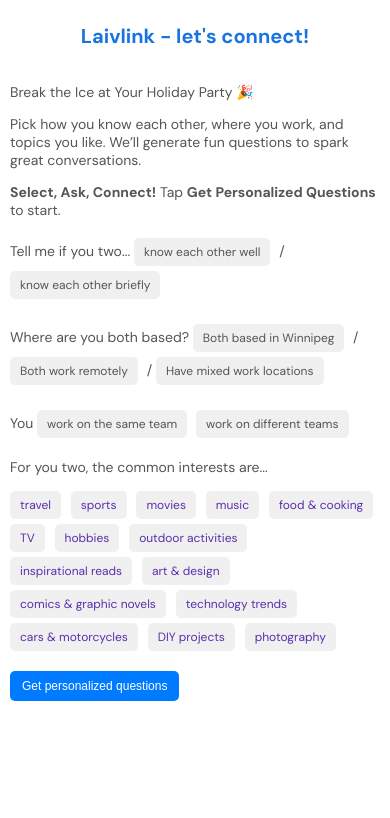
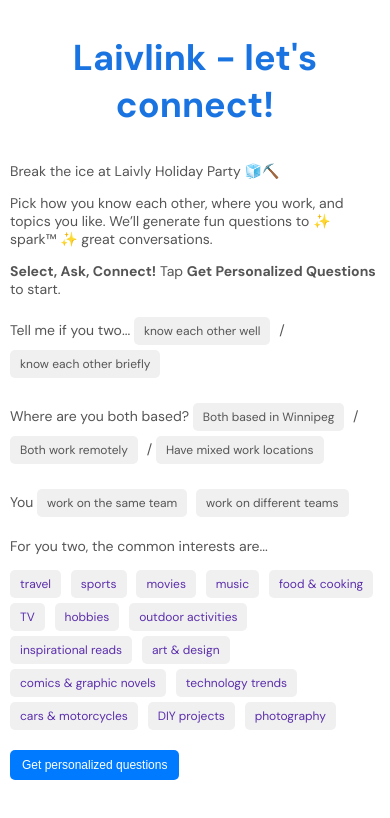
Before and after one commit to bikutoria/laivlink, a website: page index.html in a window 390 px wide. Drawn offline with nearby package versions, Linux system fonts and the light colour scheme; a script that the page names is missing.

Commit message:
changes last minute

```diff
--- a/index.html
+++ b/index.html
@@ -18,9 +18,9 @@
         <h1>Laivlink - let's connect!</h1>
         <div id="choice-submission">
             <div class="selectable-group" id="longevity">
-                <p class="goal-header">Break the Ice at Your Holiday Party 🎉</p>
+                <p class="goal-header">Break the ice at Laivly Holiday Party 🧊⛏️</p>
 
-                <p class="goal-header">Pick how you know each other, where you work, and topics you like. We’ll generate fun questions to spark great conversations.</p>
+                <p class="goal-header">Pick how you know each other, where you work, and topics you like. We’ll generate fun questions to ✨ spark™ ✨ great conversations.</p>
 
                 <p class="goal-header"><b>Select, Ask, Connect!</b> Tap <b>Get Personalized Questions</b> to start.</p>
                 <p class="goal-header"></p>
--- a/styles.css
+++ b/styles.css
@@ -132,7 +132,7 @@
     }
 
     h1 {
-        font-size: 24px;
+        font-size: 3em;
     }
 
     .goal-header {
@@ -166,7 +166,7 @@
     }
 
     h1 {
-        font-size: 20px;
+        font-size: 2em;
     }
 
     .goal-header {
```
